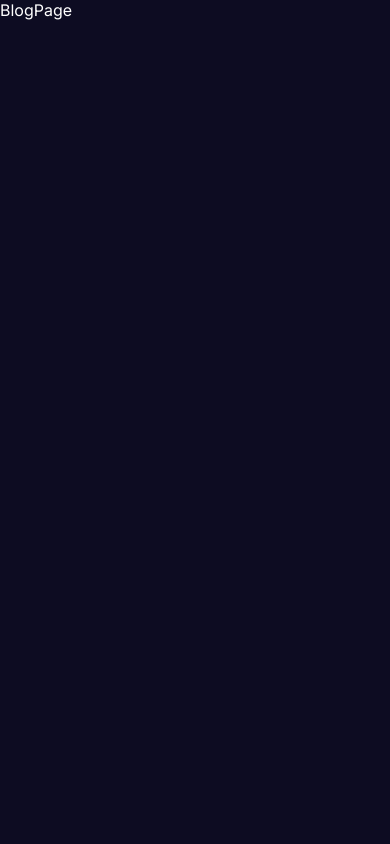
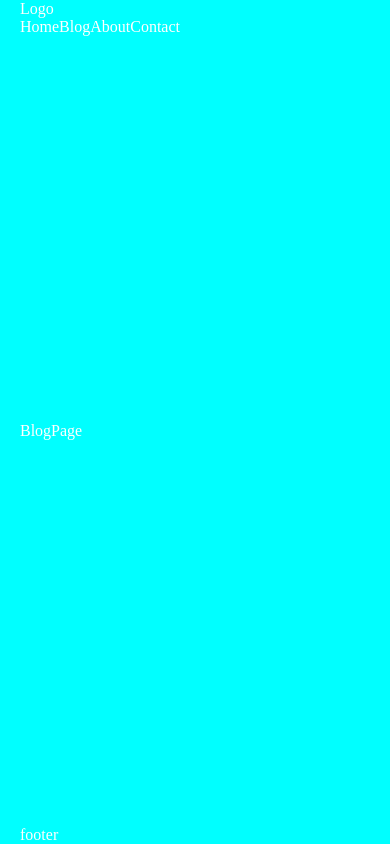
Before and after one commit to zhe-student-tafesa/nextjs-blog-fullstack-ts, a Next.js app: page /blog in a window 390 px wide. Built offline with nearby package versions, Linux system fonts and the light colour scheme.

Commit message:
1. main layout and responsive;

```diff
--- a/src/app/globals.css
+++ b/src/app/globals.css
@@ -22,4 +22,59 @@ a {
     color: inherit;
 }
 
-.container {}
+.container {
+    background-color: aqua;
+    padding-left: 50px;
+    padding-right: 50px;
+    min-height: 100vh;
+    display: flex;
+    flex-direction: column;
+    justify-content: space-between;
+
+}
+
+@media (max-width:1536px) {
+    .container {
+        width: 1366px;
+    }
+}
+
+@media (max-width: 1366px) {
+    .container {
+        width: 1280px;
+    }
+}
+
+@media (max-width: 1280px) {
+    .container {
+        width: 1024px;
+        padding-left: 20px;
+        padding-right: 20px;
+    }
+}
+
+@media (max-width: 1024px) {
+    .container {
+        width: 768px;
+    }
+}
+
+
+
+@media (max-width: 768px) {
+    .container {
+        width: 640px;
+    }
+}
+
+@media (max-width: 640px) {
+    .container {
+        width: 475px;
+    }
+}
+
+@media (max-width: 475px) {
+    .container {
+        width: 380px;
+    }
+}
--- a/src/app/layout.tsx
+++ b/src/app/layout.tsx
@@ -1,22 +1,28 @@
-import type { Metadata } from 'next'
-import { Inter } from 'next/font/google'
-import './globals.css'
+import type { Metadata } from "next";
+import { Inter } from "next/font/google";
+import "./globals.css";
+import NavBar from "@/components/navBar/NavBar";
+import Footer from "@/components/footer/Footer";
 
-const inter = Inter({ subsets: ['latin'] })
+const inter = Inter({ subsets: ["latin"] });
 
 export const metadata: Metadata = {
-  title: 'Create Next App',
-  description: 'Generated by create next app',
-}
+  title: "Create Next App",
+  description: "Generated by create next app",
+};
 
 export default function RootLayout({
   children,
 }: {
-  children: React.ReactNode
+  children: React.ReactNode;
 }) {
   return (
     <html lang="en">
-      <body className={inter.className}>{children}</body>
+      <body className="container">
+        <NavBar />
+        {children}
+        <Footer />
+      </body>
     </html>
-  )
+  );
 }
--- /dev/null
+++ b/src/components/footer/Footer.tsx
@@ -0,0 +1,8 @@
+import React from "react";
+import styles from "./footer.module.css";
+
+const Footer = () => {
+  return <div>footer</div>;
+};
+
+export default Footer;
--- /dev/null
+++ b/src/components/navBar/NavBar.tsx
@@ -0,0 +1,19 @@
+import React from "react";
+import styles from "./navBar.module.css";
+import Link from "next/link";
+
+const NavBar = () => {
+  return (
+    <div className={styles.container}>
+      <Link href="/">Logo</Link>
+      <div>
+        <Link href="/">Home</Link>
+        <Link href="/blog">Blog</Link>
+        <Link href="/about">About</Link>
+        <Link href="/contact">Contact</Link>
+      </div>
+    </div>
+  );
+};
+
+export default NavBar;
```
Also changed, not shown: src/app/page.tsx (+3 -8 lines), src/components/footer/footer.module.css (added), src/components/navBar/navBar.module.css (added).
